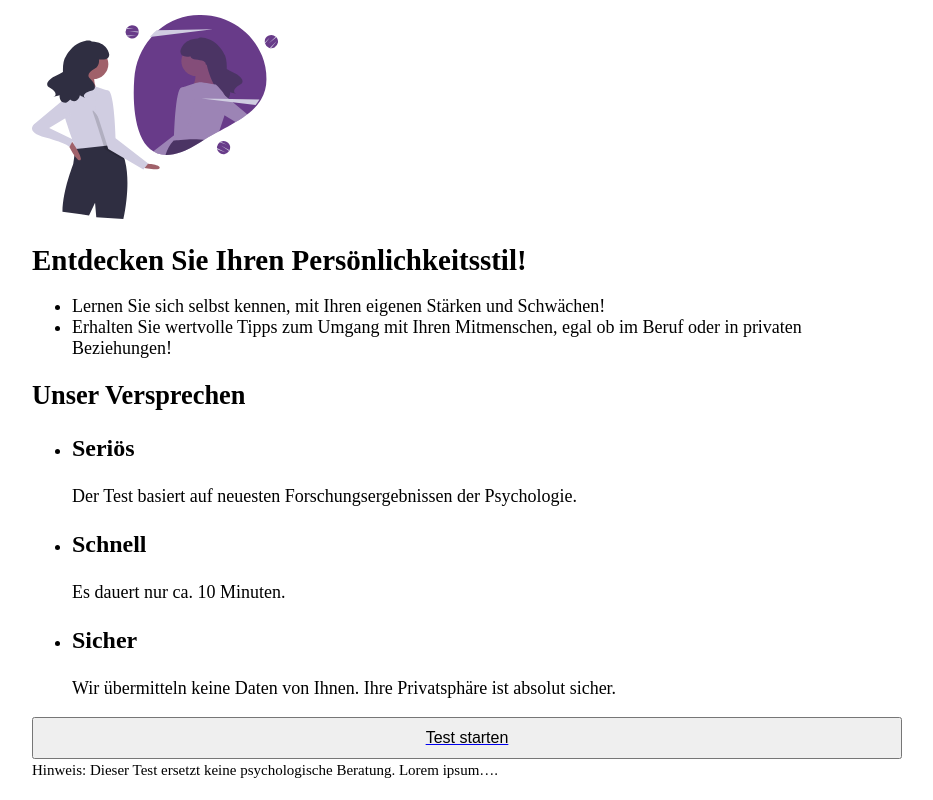
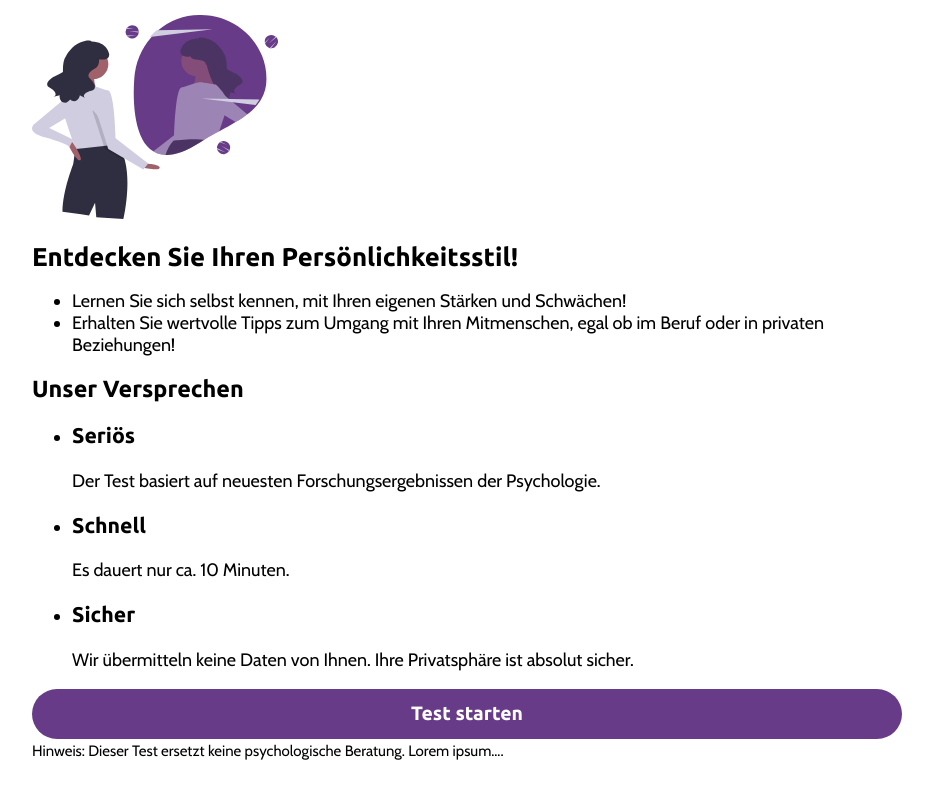
Before and after one commit to karstenlenz/Youlity, a React (Create React App) app: page / in a window 1280 px wide. Shown: the whole page, without its empty margins (173-1106 px from the left). Built offline with nearby package versions, Linux system fonts and the light colour scheme.

Commit message:
Add button styling

```diff
--- a/public/index.html
+++ b/public/index.html
@@ -11,6 +11,10 @@
       user's mobile device or desktop. See https://developers.google.com/web/fundamentals/web-app-manifest/
     -->
     <link rel="manifest" href="%PUBLIC_URL%/manifest.json" />
+    <link
+      href="https://fonts.googleapis.com/css2?family=Cabin&family=Ubuntu:wght@700&display=swap"
+      rel="stylesheet"
+    />
     <title>Persönlichkeitstest</title>
   </head>
   <body>
--- a/src/GlobalStyles.js
+++ b/src/GlobalStyles.js
@@ -1,4 +1,4 @@
-import { createGlobalStyle } from 'styled-components'
+import { createGlobalStyle } from 'styled-components/macro'
 
 export default createGlobalStyle`
 
@@ -10,40 +10,45 @@ body {
     font-size: 112.5%;
     margin: 0 auto;
     max-width: 900px;
+    font-family: 'Cabin', sans-serif; ;
 }
 
 main {
     padding: 15px;
 }
 
-
 h1 {
-    font-size: 1.611em ;
+    font-size: 1.611rem ;
+    font-family: 'Ubuntu', sans-serif;
 }
 
 h2 {
-    font-size: 1.464em ;
+    font-size: 1.464rem ;
+    font-family: 'Ubuntu', sans-serif;
 }
 
 h3 {
-    font-size: 1.331em;
+    font-size: 1.331rem;
+    font-family: 'Ubuntu', sans-serif;
 }
 
 h4 {
-    font-size: 1.21em;
+    font-size: 1.21rem;
+    font-family: 'Ubuntu', sans-serif;
 }
 
 h5 {
     font-size: 1.1rem;
+    font-family: 'Ubuntu', sans-serif;
 }
 
 h6 {
-    font-size: 1erm;
+    font-size: 1rem;
+    font-family: 'Ubuntu', sans-serif;
 }
 
 
 :root {
-
 --overlay-bg:100;
 --overlay-content:200;
 
@@ -53,6 +58,10 @@ h6 {
 --light-grey: #E0E9F1;
 --medium-grey: #B2A7B8;
 --dark-grey: #4C4452;
+}
 
-}
+
+a {
+    text-decoration:none;
+    }
 `
--- a/src/Homepage/Homepage.js
+++ b/src/Homepage/Homepage.js
@@ -1,5 +1,6 @@
 import React from 'react'
 import Button from '../common/Button'
+import { Link } from 'react-router-dom'
 
 export default function () {
   return (
@@ -37,9 +38,9 @@ export default function () {
           </p>
         </li>
       </ul>
-      <a href="/motives">
+      <Link to="/motives">
         <Button>Test starten</Button>
-      </a>
+      </Link>
       <small>
         Hinweis: Dieser Test ersetzt keine psychologische Beratung. Lorem
         ipsum….
--- a/src/common/Button.js
+++ b/src/common/Button.js
@@ -1,6 +1,6 @@
 import React from 'react'
 import PropTypes from 'prop-types'
-import styled from 'styled-components'
+import styled from 'styled-components/macro'
 
 Button.propTypes = {
   onClick: PropTypes.func,
@@ -12,8 +12,15 @@ export default function Button({ children, onClick }) {
 }
 
 const ButtonStyled = styled.button`
+  font-size: 1.21rem;
+  text-decoration: none;
+  font-family: 'Ubuntu', sans-serif;
+  color: white;
+  height: 50px;
   display: block;
   padding: 10px;
   width: 100%;
-  font-size: 1rem;
+  background: var(--primary);
+  border: none;
+  border-radius: 39px;
 `
```
